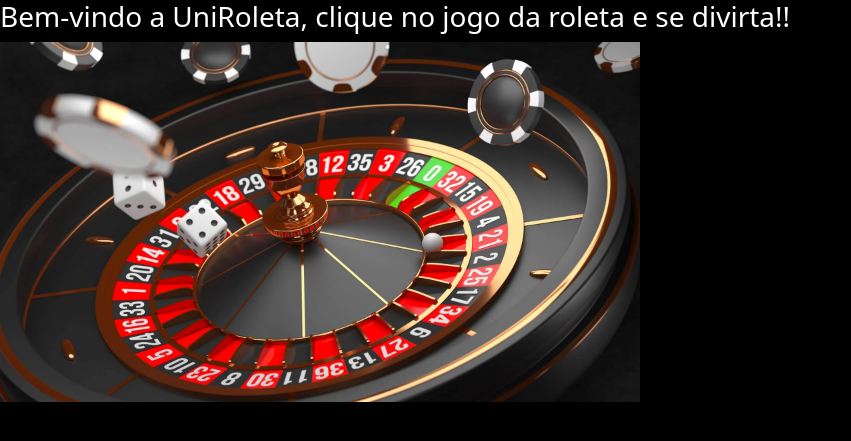
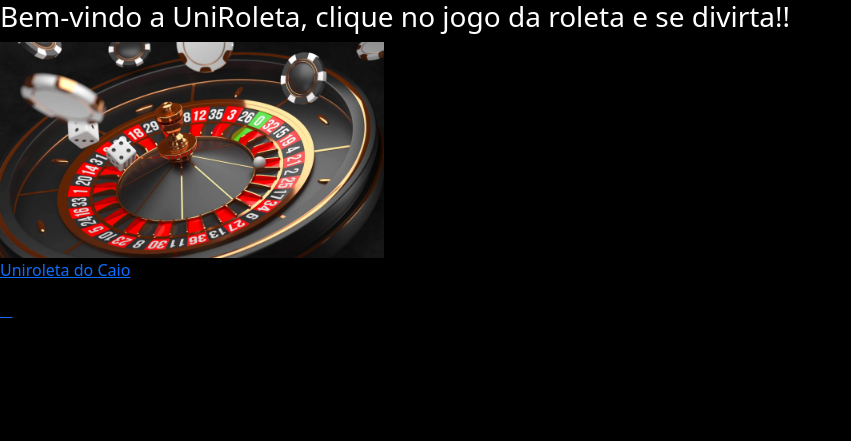
Before and after one commit to imztx/jogo-roleta, a Django app: a page that uses lasvegas/templates/tela_inicial/tela.html in a window 1280 px wide. Shown: the top 441 px of the page, without its empty margins (0-851 px from the left). Run offline with Django 5.2, Linux system fonts and the light colour scheme.

Commit message:
fix tela inicial

```diff
--- a/lasvegas/templates/tela_inicial/tela.html
+++ b/lasvegas/templates/tela_inicial/tela.html
@@ -14,6 +14,19 @@
   <body>
     <h3>Bem-vindo a UniRoleta, clique no jogo da roleta e se divirta!!</h3>
 
-    <img src="{% static 'polls/roleta_inicial.png' %}" width="50%" />
   </body>
 </html>
+
+<div>
+  <a href="http://127.0.0.1:8000/roleta">
+    <div>
+          <img src="{% static 'polls/roleta_inicial.png'%}" alt='Jogo da roleta' width="30%" />
+    </div>
+
+     <div>
+           <p>
+                Uniroleta do Caio
+           </p>
+    </div>
+   </a>
+</div>
```
